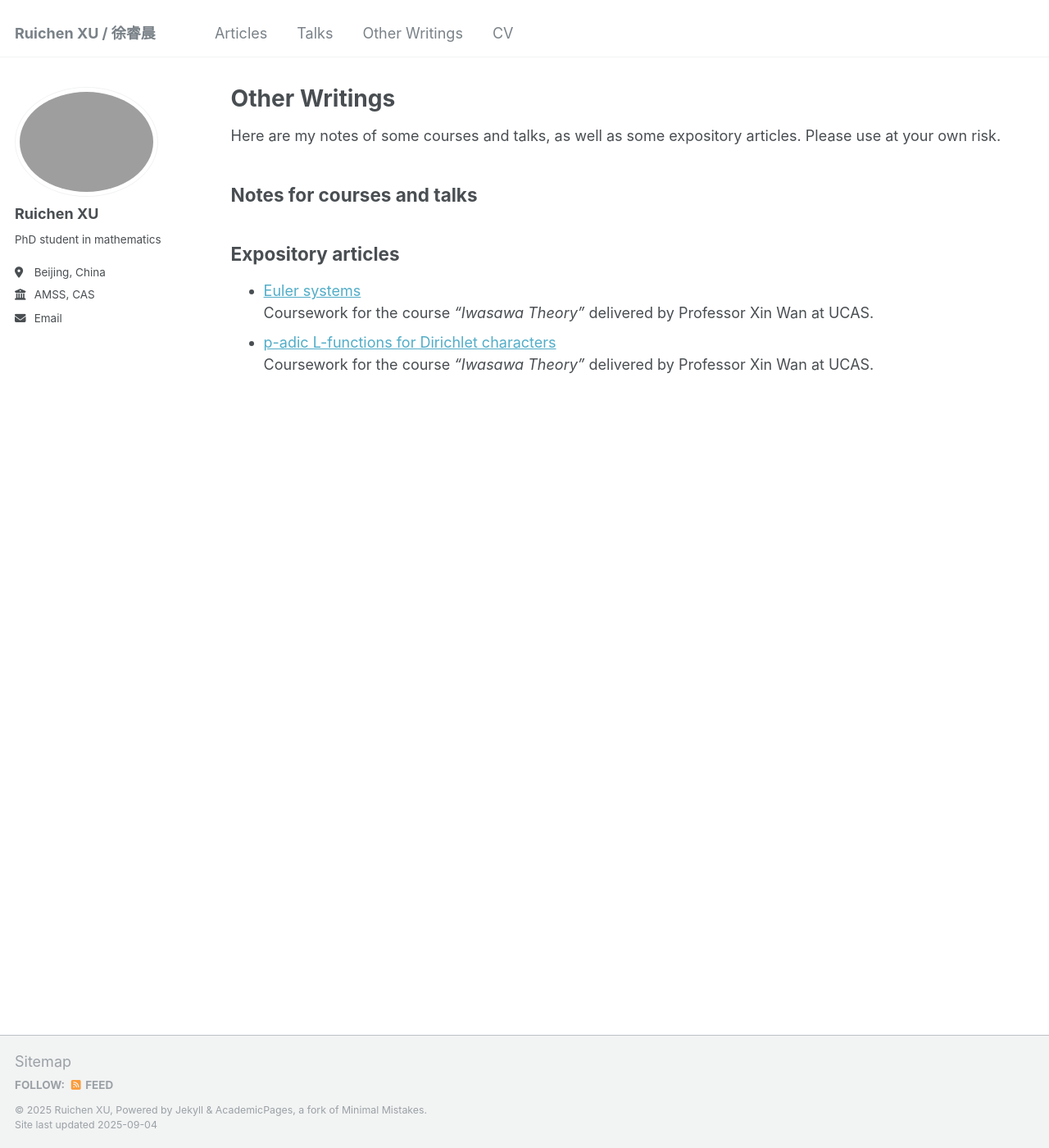
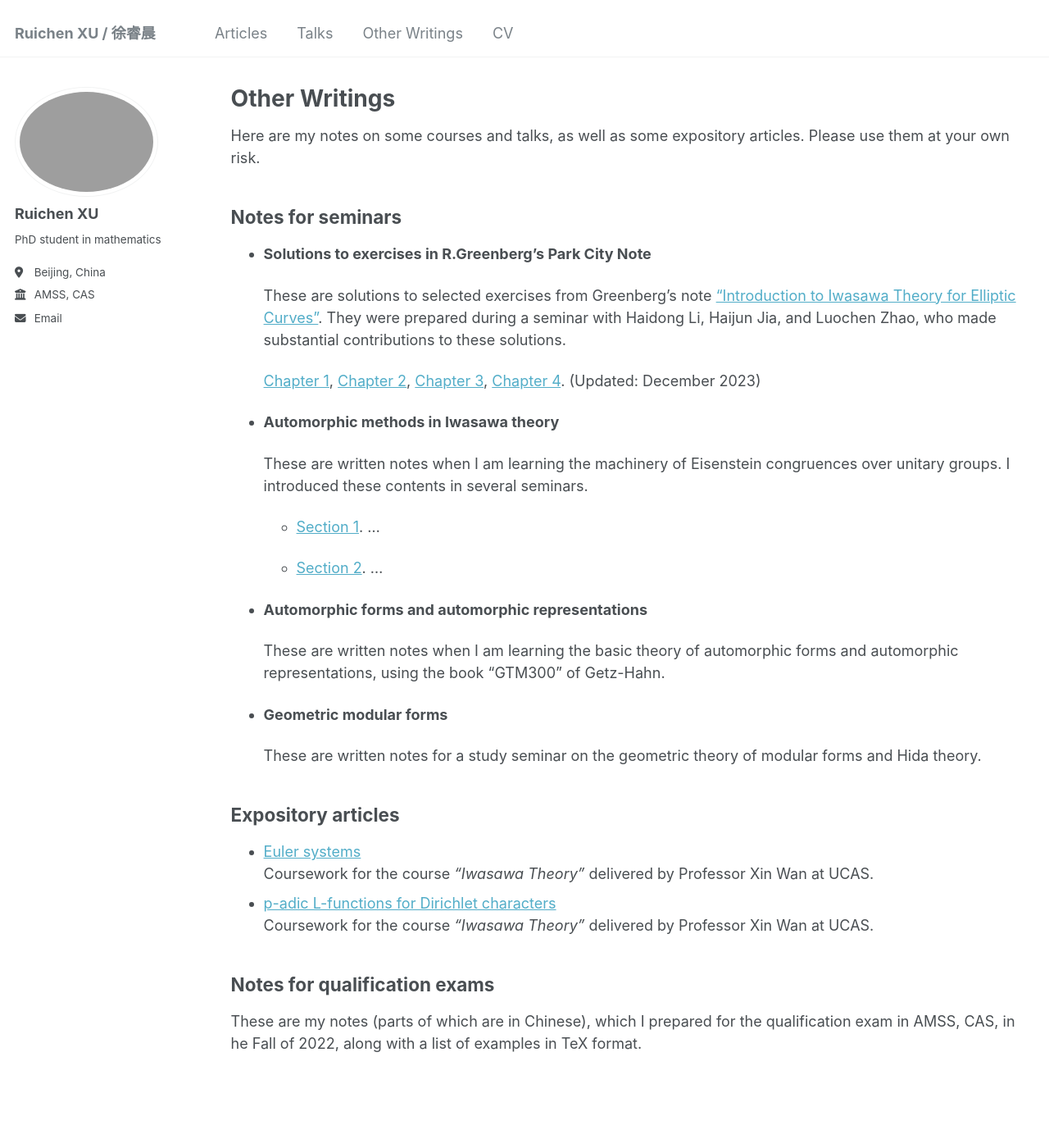
Before and after one commit to XuRuichen98/XuRuichen98.github.io, a Jekyll site: the page built from _pages/writings.md, in a window 1280 px wide and 1400 px high. Shown: the whole window at 82% size. Built offline with Jekyll 4.4.1, drawn with Linux system fonts in a browser that asks for light colours.

Commit message:
Update writings.md

```diff
--- a/_pages/writings.md
+++ b/_pages/writings.md
@@ -7,12 +7,41 @@ redirect_from:
   - /wordpress/blog-posts/
 ---
 
-Here are my notes of some courses and talks, as well as some expository articles. Please use at your own risk.
+Here are my notes on some courses and talks, as well as some expository articles. Please use them at your own risk.
 
-## Notes for courses and talks
+## Notes for seminars
+
+- **Solutions to exercises in R.Greenberg's Park City Note**
+
+  These are solutions to selected exercises from Greenberg's note ["Introduction to Iwasawa Theory for Elliptic Curves"](http://www.ams.org/pcms/009).  They were prepared during a seminar with Haidong Li, Haijun Jia, and Luochen Zhao, who made substantial contributions to these solutions.
+
+  [Chapter 1](../files/greenberg/Greenberg1.pdf), [Chapter 2](../files/greenberg/Greenberg2.pdf), [Chapter 3](../files/greenberg/Greenberg3.pdf), [Chapter 4](../files/greenberg/Greenberg4.pdf). (Updated: December 2023)
+
+- **Automorphic methods in Iwasawa theory**
+
+  These are written notes when I am learning the machinery of Eisenstein congruences over unitary groups. I introduced these contents in several seminars.
+
+  - [Section 1](rien). ...
+
+  - [Section 2](rien). ...
+
+- **Automorphic forms and automorphic representations**
+
+  These are written notes when I am learning the basic theory of automorphic forms and automorphic representations, using the book "GTM300" of Getz-Hahn.
+
+- **Geometric modular forms**
+
+  These are written notes for a study seminar on the geometric theory of modular forms and Hida theory.
 
 ## Expository articles
+
 - [Euler systems](../files/writings/Note_on_Euler_System.pdf)
   Coursework for the course *"Iwasawa Theory"* delivered by Professor Xin Wan at UCAS.
 - [p-adic L-functions for Dirichlet characters](../files/writings/Note_on_p_adic_L_function_of_Dirichlet_characters.pdf)
   Coursework for the course *"Iwasawa Theory"* delivered by Professor Xin Wan at UCAS.
+
+
+
+## Notes for qualification exams
+
+These are my notes (parts of which are in Chinese), which I prepared for the qualification exam in AMSS, CAS, in he Fall of 2022, along with a list of examples in TeX format.
```
